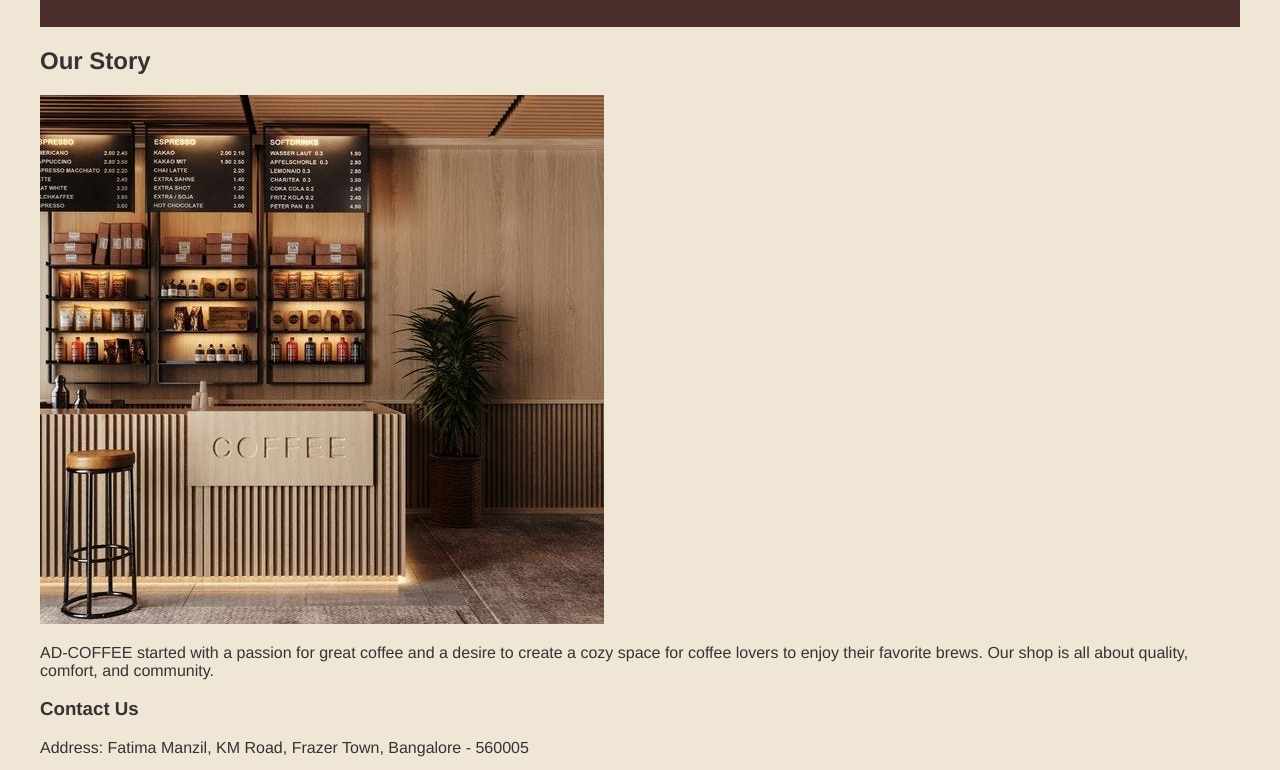
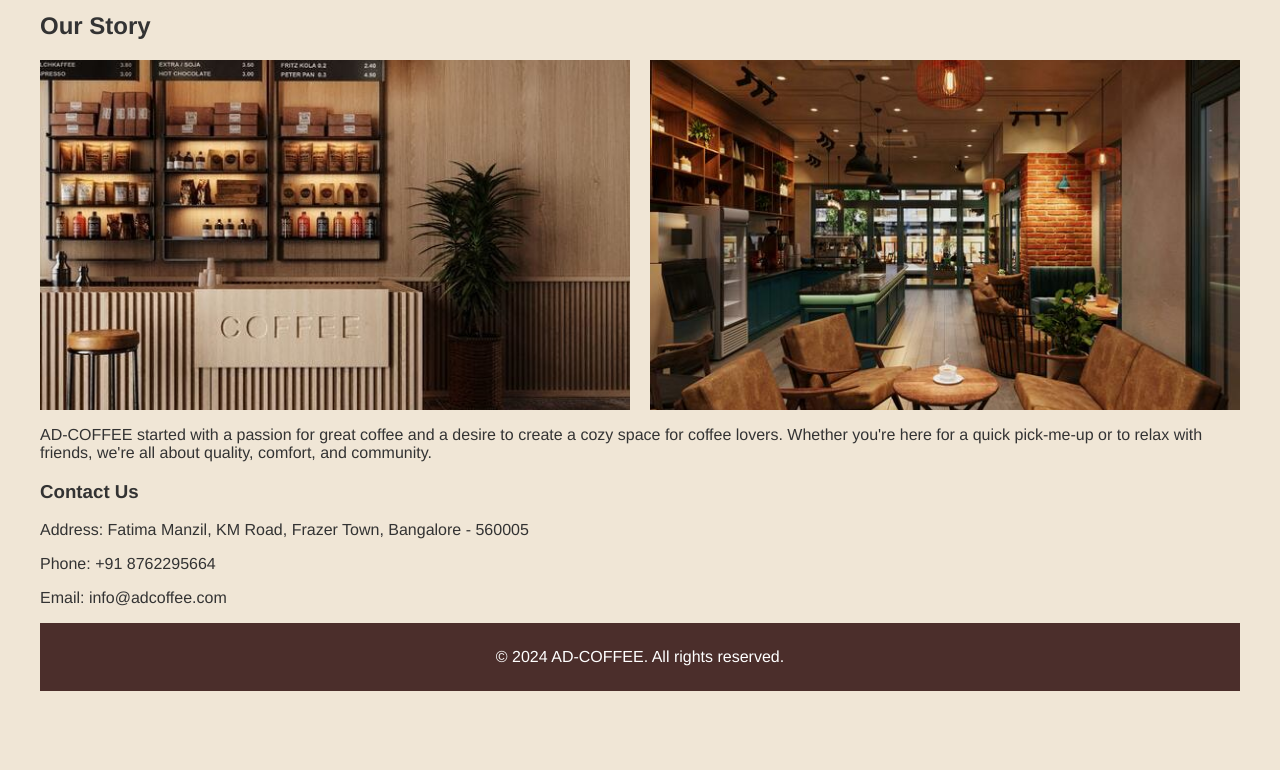
Before and after one commit to raquib-adnan/AD-COFFEE, a plain HTML site: page CAFE WEBSITE/about.html in a window 1280 px wide. Shown: the part 93-863 px from the top of the page. After the commit the page ends 800 px from the top, so only its background shows below. Drawn offline with Linux system fonts and the light colour scheme.

Commit message:
updated about

```diff
--- a/CAFE WEBSITE/about.html
+++ b/CAFE WEBSITE/about.html
@@ -8,8 +8,11 @@
   </head>
   <body>
     <div class="container">
+      <!-- Header Section -->
       <header>
-        <h1>About AD-COFFEE</h1>
+        <div class="logo">
+          <h1>AD-COFFEE</h1>
+        </div>
         <nav>
           <ul>
             <li><a href="index.html">Home</a></li>
@@ -19,26 +22,25 @@
         </nav>
       </header>
 
-      <div class="about">
-        <h2>Our Story</h2>
-        <img
-          src="assets/coffeeshop.jpg"
-          alt="Coffee Shop"
-          class="about-image"
-        />
-        <p>
-          AD-COFFEE started with a passion for great coffee and a desire to
-          create a cozy space for coffee lovers to enjoy their favorite brews.
-          Our shop is all about quality, comfort, and community.
-        </p>
-      </div>
+      <section class="about-section">
+        <div class="about-content">
+          <h2>Our Story</h2>
+          <div class="about-images">
+            <img src="assets/coffeeshop.jpg" alt="Coffee Shop" class="about-image" />
+            <img src="assets/shop2.jpg" alt="Second Coffee Shop" class="about-image" />
+          </div>
+          <p>
+            AD-COFFEE started with a passion for great coffee and a desire to create a cozy space for coffee lovers. Whether you're here for a quick pick-me-up or to relax with friends, we're all about quality, comfort, and community.
+          </p>
+        </div>
+      </section>
 
-      <div class="contact">
+      <section class="contact">
         <h3>Contact Us</h3>
         <p>Address: Fatima Manzil, KM Road, Frazer Town, Bangalore - 560005</p>
         <p>Phone: +91 8762295664</p>
         <p>Email: info@adcoffee.com</p>
-      </div>
+      </section>
 
       <footer>
         <p>&copy; 2024 AD-COFFEE. All rights reserved.</p>
--- a/CAFE WEBSITE/styles.css
+++ b/CAFE WEBSITE/styles.css
@@ -300,3 +300,14 @@ footer a {
 footer a:hover {
   color: #d48831;
 }
+
+.about-images {
+  display: flex;
+  gap: 20px;
+}
+
+.about-image {
+  width: 700px;
+  height: 350px;
+  object-fit: cover;
+}
```
Also changed, not shown: CAFE WEBSITE/assets/shop2.jpg (added).
